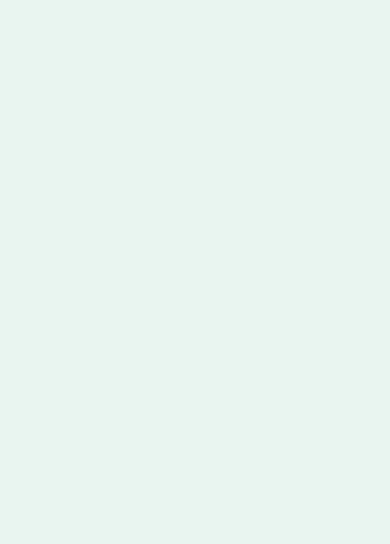
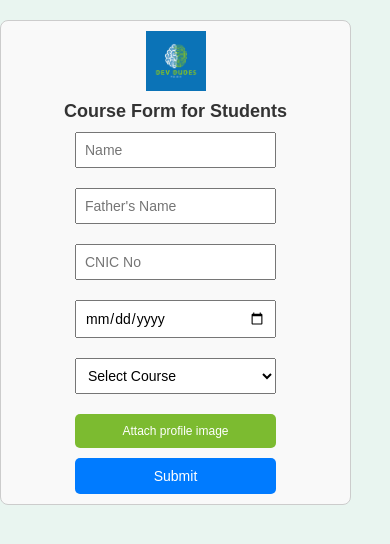
Before and after one commit to Muhammmad-Hassan/LMSdevdes, a React (Vite) app in the folder client/: page /CForm in a window 390 px wide. Before the commit this address had no page. Shown: the top 544 px of the page. Built offline with nearby package versions, Linux system fonts and the light colour scheme.

Commit message:
fixed the image problem in CForm

```diff
--- a/client/src/App.jsx
+++ b/client/src/App.jsx
@@ -5,7 +5,7 @@ import AboutPage from './pages/About.jsx';
 import ContactUsPage from './pages/ContactUsPage';
 import SignIn from './components/SignIn.jsx';
 import SignUp from './components/SignUp.jsx';
-
+import CForm from "./components/CForm.jsx"
 
 function App() {
   return (
@@ -18,6 +18,7 @@ function App() {
           <Route path="/contact" element={<ContactUsPage/>} />
           <Route path="/SignIn" element={<SignIn />} />
           <Route path="/SignUp" element={<SignUp />} />
+          <Route path="/CForm" element={<CForm />} />
 
         </Routes>
       </Router>
--- /dev/null
+++ b/client/src/components/CForm.jsx
@@ -0,0 +1,131 @@
+import React, { useState } from 'react';
+import { useNavigate } from 'react-router-dom';
+import './Form.css'; // Assuming you have a CSS file for styling
+import devDudes from "../assets/devdudes.png"
+
+const CForm = () => {
+  const [name, setName] = useState('');
+  const [fatherName, setFatherName] = useState('');
+  const [cnic, setCnic] = useState('');
+  const [dob, setDob] = useState('');
+  const [course, setCourse] = useState('');
+  const [profileImage, setProfileImage] = useState(null);
+  const [loading, setLoading] = useState(false);
+  const [error, setError] = useState(null);
+  const navigate = useNavigate();
+
+  const handleSubmit = (e) => {
+    e.preventDefault();
+    setLoading(true);
+    setError(null);
+
+    // Implement your form submission logic here, e.g., saving data to local state or passing it to a backend service
+
+    setLoading(false);
+    navigate('/some-page'); // Adjust the redirection as needed
+  };
+
+  const handleImageUpload = (e) => {
+    setProfileImage(e.target.files[0]);
+  };
+
+  const handleGoToDashboard = () => {
+    navigate('/dashboard'); // Adjust this path as needed
+  };
+
+  return (
+    <div>
+    {/* //   <div className="dashboardContainer">
+    //     <span className="registeredText">Already Registered?</span>
+    //     <button onClick={handleGoToDashboard} className="dashboardButton">
+    //       Go to Dashboard
+    //     </button>
+    //   </div> */}
+
+      <div className="formContainer">
+        <img
+          src={devDudes}
+          className="logo"
+        />
+        <h2 className="heading">Course Form for Students</h2>
+        <form onSubmit={handleSubmit}>
+          <div className="inputGroup">
+            <input
+              type="text"
+              placeholder="Name"
+              value={name}
+              onChange={(e) => setName(e.target.value)}
+              className="inputField"
+              required
+            />
+          </div>
+          <div className="inputGroup">
+            <input
+              type="text"
+              placeholder="Father's Name"
+              value={fatherName}
+              onChange={(e) => setFatherName(e.target.value)}
+              className="inputField"
+              required
+            />
+          </div>
+          <div className="inputGroup">
+            <input
+              type="text"
+              placeholder="CNIC No"
+              value={cnic}
+              onChange={(e) => setCnic(e.target.value)}
+              className="inputField"
+              required
+            />
+          </div>
+          <div className="inputGroup">
+            <input
+              type="date"
+              placeholder="Date of Birth"
+              value={dob}
+              onChange={(e) => setDob(e.target.value)}
+              className="inputField"
+              required
+            />
+          </div>
+          <div className="inputGroup">
+            <select
+              value={course}
+              onChange={(e) => setCourse(e.target.value)}
+              className="inputField"
+              required
+            >
+              <option value="" disabled hidden>
+                Select Course
+              </option>
+              <option value="Option1">Option1</option>
+              <option value="Option2">Option2</option>
+            </select>
+          </div>
+          <div className="inputGroup">
+            <button className="fileInputButton">
+              Attach profile image
+              <input
+                type="file"
+                onChange={handleImageUpload}
+                className="fileInput"
+              />
+            </button>
+          </div>
+          {loading && <p>Loading...</p>}
+          {error && <p style={{ color: 'red' }}>{error}</p>}
+          <button
+            type="submit"
+            className="submitButton"
+            disabled={loading}
+          >
+            Submit
+          </button>
+        </form>
+      </div>
+    </div>
+  );
+};
+
+export default CForm;
--- /dev/null
+++ b/client/src/components/Form.css
@@ -0,0 +1,129 @@
+/* Default styles (Desktop) */
+.formContainer {
+  width: 400px;
+  margin: 100px auto;
+  padding: 20px;
+  border: 1px solid #ccc;
+  border-radius: 8px;
+  background-color: #f9f9f9;
+  text-align: center;
+}
+
+.logo {
+  width: 100px;
+  margin-bottom: 20px;
+}
+
+.heading {
+  margin-bottom: 20px;
+  font-size: 24px;
+}
+
+.inputGroup {
+  margin-bottom: 10px;
+}
+
+.inputField {
+  width: 100%;
+  padding: 8px;
+  box-sizing: border-box;
+  margin-bottom: 10px;
+}
+
+.fileInputButton {
+  width: 150px;
+  padding: 8px;
+  background-color: #7cbb30;
+  color: white;
+  border: none;
+  border-radius: 5px;
+  cursor: pointer;
+  text-align: center;
+  position: relative;
+  margin-right: auto; /* Center horizontally */
+  margin-left: auto; /* Center horizontally */
+}
+
+.fileInput {
+  position: absolute;
+  top: 0;
+  left: 0;
+  width: 100%;
+  height: 100%;
+  opacity: 0;
+  cursor: pointer;
+}
+
+.submitButton {
+  width: 100%;
+  padding: 10px;
+  background-color: #007bff;
+  color: white;
+  border: none;
+  border-radius: 5px;
+  cursor: pointer;
+}
+
+/* Mobile styles */
+@media (max-width: 768px) {
+  .formContainer {
+    width: 90%;
+    margin: 20px auto;
+    padding: 15px;
+    display: flex;
+    flex-direction: column;
+    justify-content: center;
+    align-items: center;
+    height: auto; /* Adjust height for mobile */
+  }
+
+  .logo {
+    width: 80px;
+    margin-bottom: 15px;
+  }
+
+  .heading {
+    font-size: 20px;
+    margin-bottom: 15px;
+  }
+
+  .inputField {
+    font-size: 14px;
+  }
+
+  .fileInputButton {
+    width: 100%; /* Full width for mobile */
+    padding: 10px;
+    font-size: 14px;
+    margin-right: 0; /* Remove margin for mobile */
+    margin-left: 0; /* Remove margin for mobile */
+  }
+
+  .submitButton {
+    font-size: 16px;
+  }
+}
+
+@media (max-width: 480px) {
+  .formContainer {
+    padding: 10px;
+  }
+
+  .logo {
+    width: 60px;
+    margin-bottom: 10px;
+  }
+
+  .heading {
+    font-size: 18px;
+    margin-bottom: 10px;
+  }
+
+  .fileInputButton {
+    font-size: 12px;
+  }
+
+  .submitButton {
+    font-size: 14px;
+  }
+}
--- a/client/src/components/SignIn.jsx
+++ b/client/src/components/SignIn.jsx
@@ -16,7 +16,7 @@ const SignIn = () => {
     }
     // Sign-in logic here (without Firebase)
     console.log("Sign-in successful!", { email, password });
-    navigate('/StudentRegistrationForm'); // Redirect to the registration form after successful sign-in
+    navigate('/CForm'); // Redirect to the registration form after successful sign-in
   };
 
   return (
```
Also changed, not shown: client/src/assets/devdudes.png (added).
